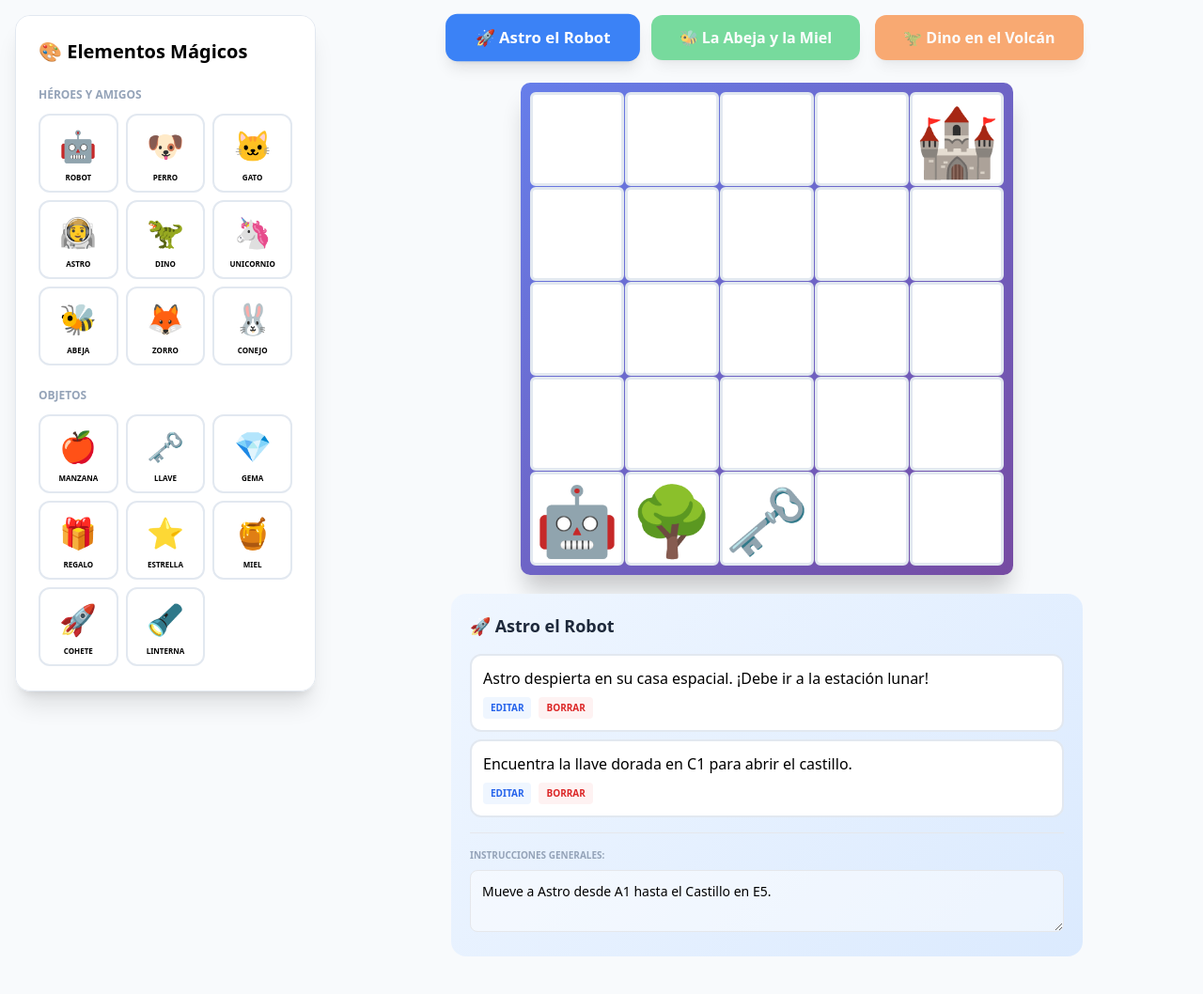
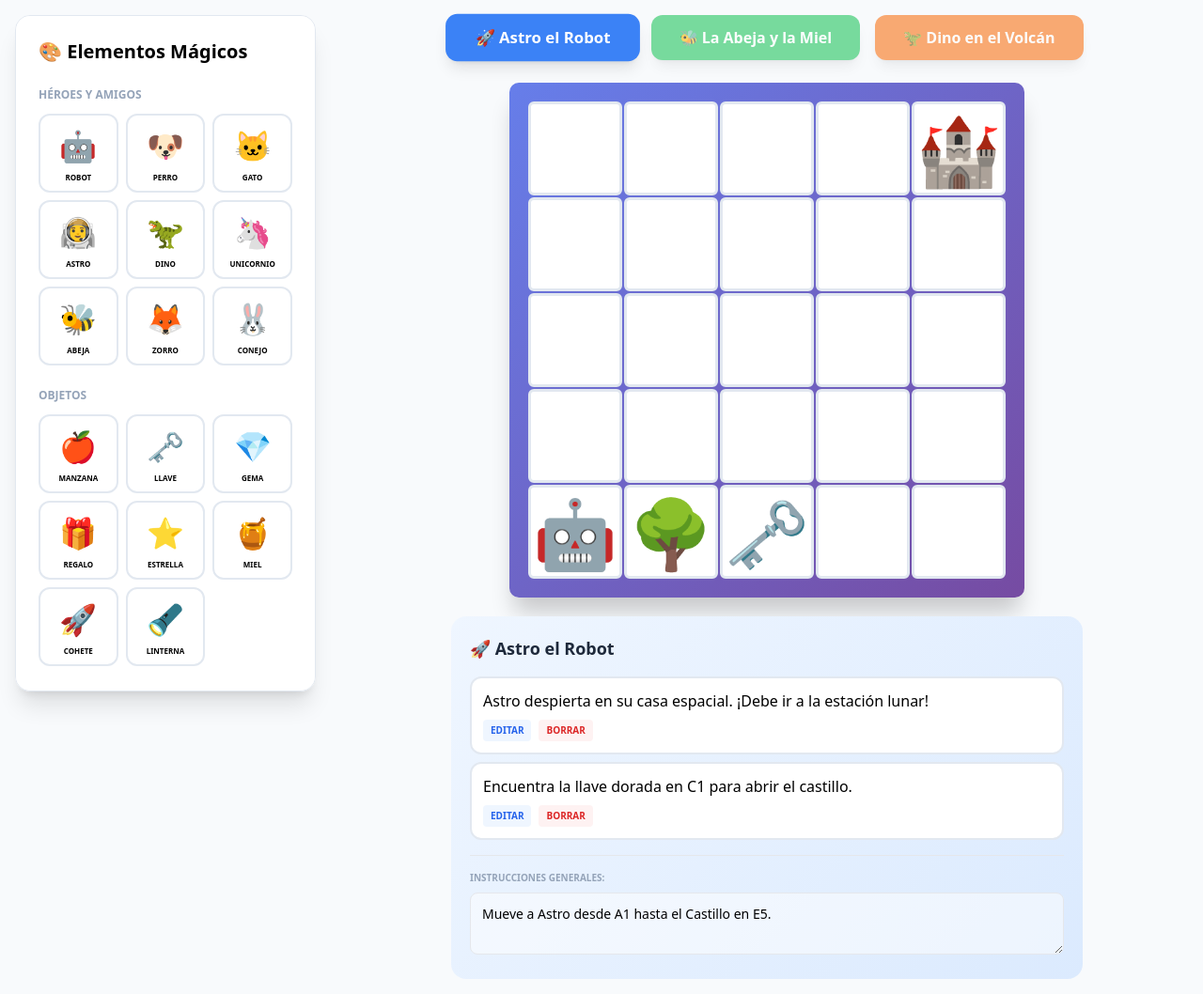
Before and after one commit to otorres828/programming-tangible, a plain HTML site: page STORY_TELLING/index.html in a window 1280 px wide. Shown: the whole page at 94% size. Before the commit the page ends 1034 px from the top, so only its background shows below. Drawn offline with nearby package versions, Linux system fonts and the light colour scheme.

Commit message:
ajustes de tablero

```diff
--- a/STORY_TELLING/index.html
+++ b/STORY_TELLING/index.html
@@ -10,9 +10,9 @@
             display: grid;
             grid-template-columns: repeat(5, 100px);
             grid-template-rows: repeat(5, 100px);
-            gap: 1px;
+            gap: 2px;
             background: linear-gradient(135deg, #667eea 0%, #764ba2 100%);
-            padding: 10px;
+            padding: 20px;
             border-radius: 10px;
             box-shadow: 0 20px 25px -5px rgba(0, 0, 0, 0.2);
         }
```
Also changed, not shown: 2 other files.
